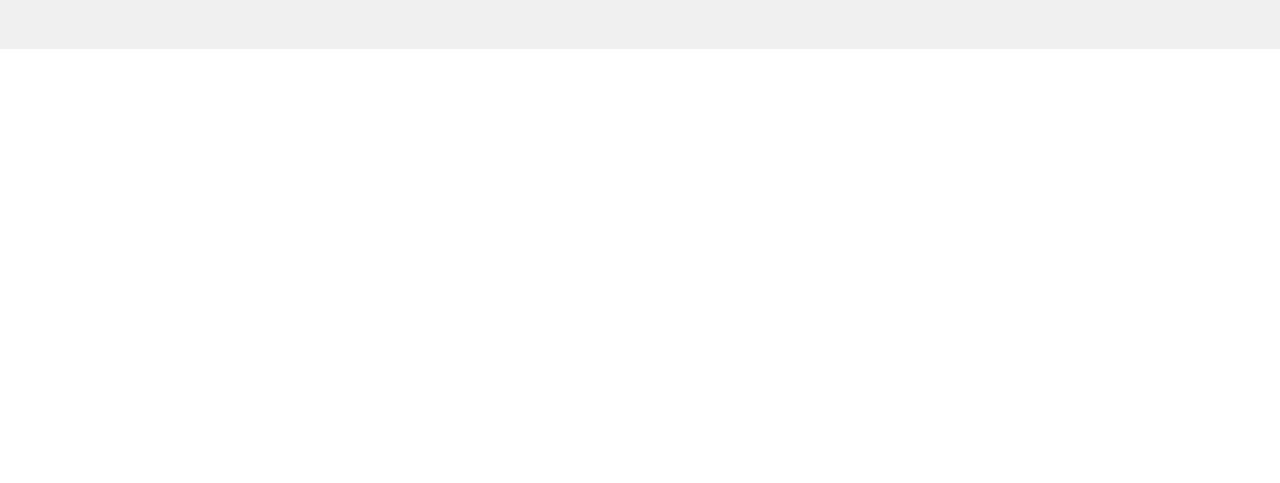
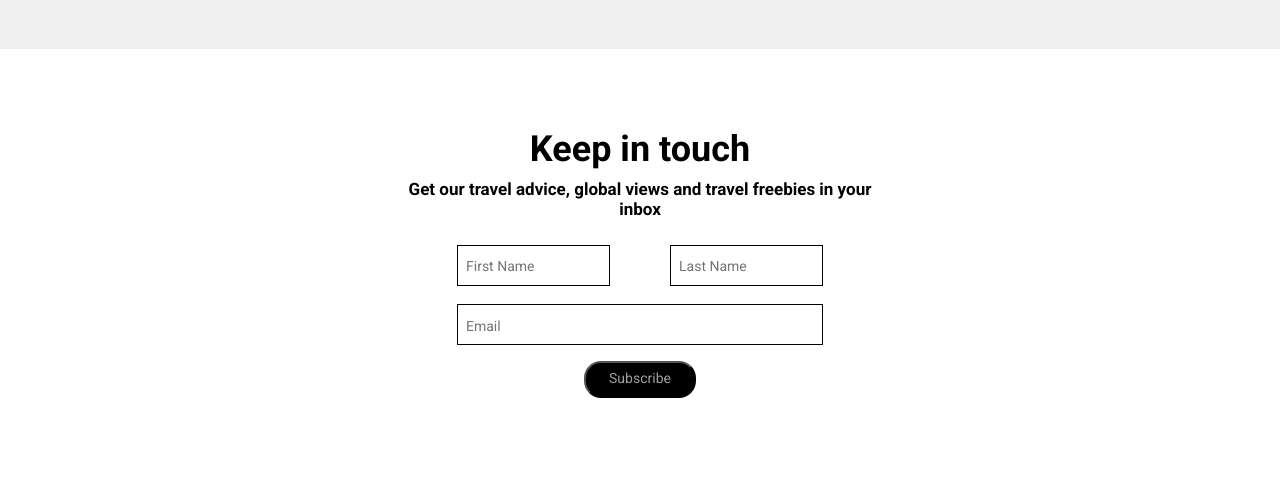
Before and after one commit to AlexMelnychuk/Thalby, a plain HTML site: page index.html in a window 1280 px wide. Shown: the part 5186-5669 px from the top of the page. Before the commit the page ends 5235 px from the top, so only its background shows below. Drawn offline with Linux system fonts and the light colour scheme.

Commit message:
created section "Keep in touch"

```diff
--- a/css/style.css
+++ b/css/style.css
@@ -505,3 +505,71 @@ header .logo {
     text-decoration-line: underline;
     color: #000000;
 }
+.contact_form{
+    padding-top: 79px;
+    padding-bottom: 88px;
+    background-color: #FFFFFF;
+}
+
+.container_form{
+    max-width: 496px;
+    margin: auto;
+}
+.container_form h3{
+    font-family: 'Roboto', sans-serif;
+    font-style: normal;
+    font-weight: 700;
+    font-size: 36px;
+    line-height: 42px;
+    color: #000000;
+    margin-bottom: 9px;
+}
+.container_form p{
+    font-family: 'Roboto', sans-serif;
+    font-style: normal;
+    font-weight: 700;
+    font-size: 17px;
+    line-height: 20px;
+    color: #000000;
+}
+
+.container_form form{
+    max-width: 366px;
+    margin-left: auto;
+    margin-right: auto;
+    margin-top: 26px;
+}
+
+.container_form input{
+    font-family: 'Roboto', sans-serif;
+    font-style: normal;
+    font-weight: 400;
+    font-size: 14px;
+    line-height: 16px;
+    color: #A0A0A0;
+    box-sizing: border-box;
+}
+
+.name{
+    width: 153px;
+    padding-top: 12px;
+    padding-bottom: 11px;
+    padding-left: 8px ;
+    margin-bottom: 18px;
+    border: 1px solid #000000;
+}
+
+#post{
+    width: 366px;
+    padding-top: 13px;
+    padding-bottom: 10px;
+    padding-left: 8px;
+    margin-bottom: 16px;
+    border: 1px solid #000000;
+}
+.subscribe{
+    padding: 7px 23px 10px;
+    border-radius: 17px;
+    color: #FFFFFF;
+    background: #000000;
+}
--- a/index.html
+++ b/index.html
@@ -207,12 +207,27 @@
                 competition. I won it."
             </p>
             <p>Lilly Stoephasius,<br>
-               Skateboarder, Germany</p>
+                Skateboarder, Germany</p>
             <a href="#">Discover</a>
         </div>
     </div>
-
 </section>
-
+<section class="contact_form">
+    <div class="container_form text-center">
+        <h3>Keep in touch</h3>
+        <p>Get our travel advice, global views and travel freebies in your inbox</p>
+        <form action="#">
+            <label for="firstname"></label>
+            <label for="lastname"></label>
+            <p class="d-flex justify-between">
+                <input type="text" id="firstname" placeholder="First Name" class="name">
+                <input type="text" id="lastname" placeholder="Last Name" class="name">
+            </p>
+            <label for="post"></label>
+            <input type="email" id="post" placeholder="Email"><br>
+            <input type="submit" value="Subscribe" class="subscribe">
+        </form>
+    </div>
+</section>
 </body>
 </html>
```
